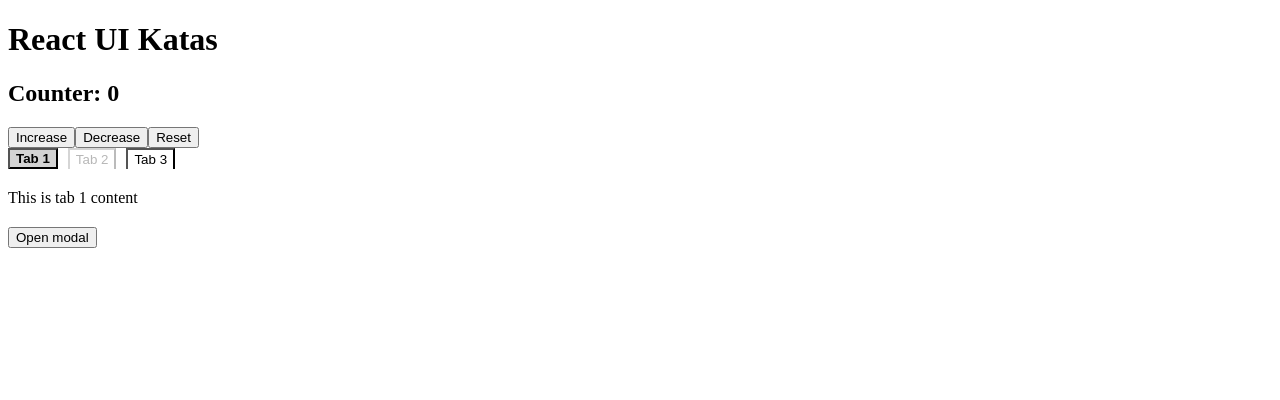
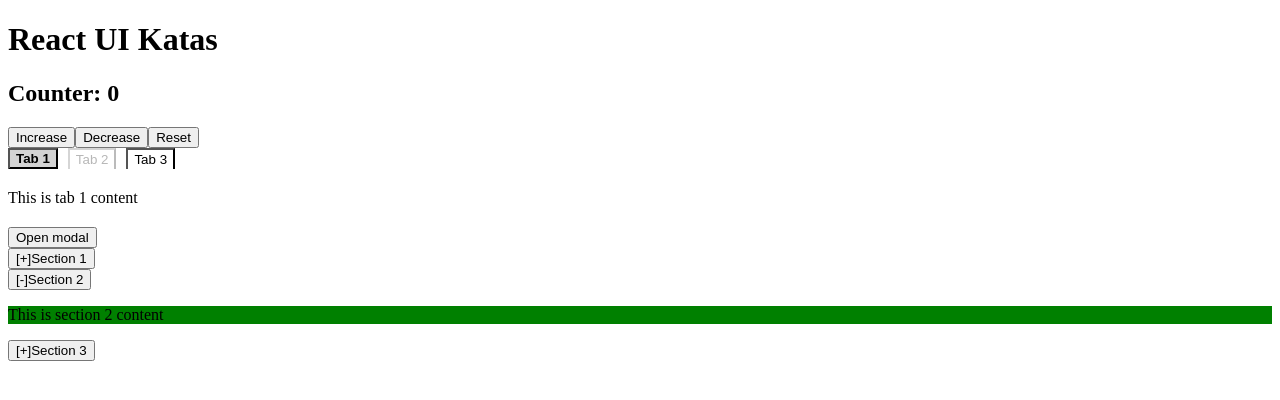
Before and after one commit to VolodymyrHaran/react-ui-katas, a React (Vite) app in the folder react-ui-katas/: page / in a window 1280 px wide. Shown: the top 400 px of the page. Built offline with nearby package versions, Linux system fonts and the light colour scheme.

Commit message:
feat: add accordion component

```diff
--- a/react-ui-katas/src/App.tsx
+++ b/react-ui-katas/src/App.tsx
@@ -2,9 +2,24 @@ import { useState } from "react";
 import { Counter } from "./components/Counter";
 import { Tabs } from "./components/Tabs";
 import { Modal } from "./components/Modal";
+import { Accordion } from "./components/Accordion";
 
 function App() {
   const [isModalOpen, setIsModalOpen] = useState(false);
+
+  const accordionItems = [
+  {
+    title: "Section 1",
+    content: <p>This is section 1 content</p>,
+  },
+  {
+    title: "Section 2",
+    content: <p>This is section 2 content</p>,
+  },
+  {
+    title: "Section 3",
+    content: <p>This is section 3 content</p>,
+  },];
 
   const tabs = [
     {
@@ -43,6 +58,8 @@ function App() {
         <h2>My modal</h2>
         <p>Hello from modal</p>
       </Modal>
+
+      <Accordion items={accordionItems} defaultOpenIndexes={[1]} multiple={false} />
     </div>
   );
 }
--- /dev/null
+++ b/react-ui-katas/src/components/Accordion.tsx
@@ -0,0 +1,49 @@
+import { useState } from "react";
+
+type AccordionItem = {
+  title: string;
+  content: React.ReactNode;
+};
+
+type AccordionProps = {
+  items: AccordionItem[];
+  defaultOpenIndexes?: number[];
+  multiple?: boolean;
+  onChange?: (indexes: number[]) => void;
+};
+
+export function Accordion({ items, defaultOpenIndexes, multiple = true, onChange }: AccordionProps) {
+  const [openIndexes, setOpenIndexes] = useState<number[]>(defaultOpenIndexes || []);
+
+  function toggleItem(currentIndex: number) {
+    let newIndexes: number[];
+
+    if (multiple) {
+        newIndexes = openIndexes.includes(currentIndex)
+        ? openIndexes.filter((i) => i !== currentIndex)
+        : [...openIndexes, currentIndex];
+    } else {
+        newIndexes = openIndexes.includes(currentIndex) ? [] : [currentIndex];
+    }
+        setOpenIndexes(newIndexes);
+        onChange?.(newIndexes);
+  }
+  return (
+    <div>
+      {items.map((item, index) => (
+        <div key={index}>
+          <button onClick={() => toggleItem(index)}>
+            {openIndexes.includes(index) ? "[-]" : "[+]"}
+            {item.title}
+          </button>
+
+          {openIndexes.includes(index) && (
+            <div style={{background: "green"}}>
+              {item.content}
+            </div>
+          )}
+        </div>
+      ))}
+    </div>
+  );
+}
--- a/react-ui-katas/src/components/Modal.tsx
+++ b/react-ui-katas/src/components/Modal.tsx
@@ -33,7 +33,7 @@ export function Modal({ isOpen, onClose, children }: ModalProps) {
       style={{
         position: "fixed",
         inset: 0,
-        background: "rgba(0, 0, 0, 0.5)",
+        background: "#01a33d80",
         display: "flex",
         alignItems: "center",
         justifyContent: "center",
```
Also changed, not shown: 1 other file (tests, documents, lock files or other folders).
